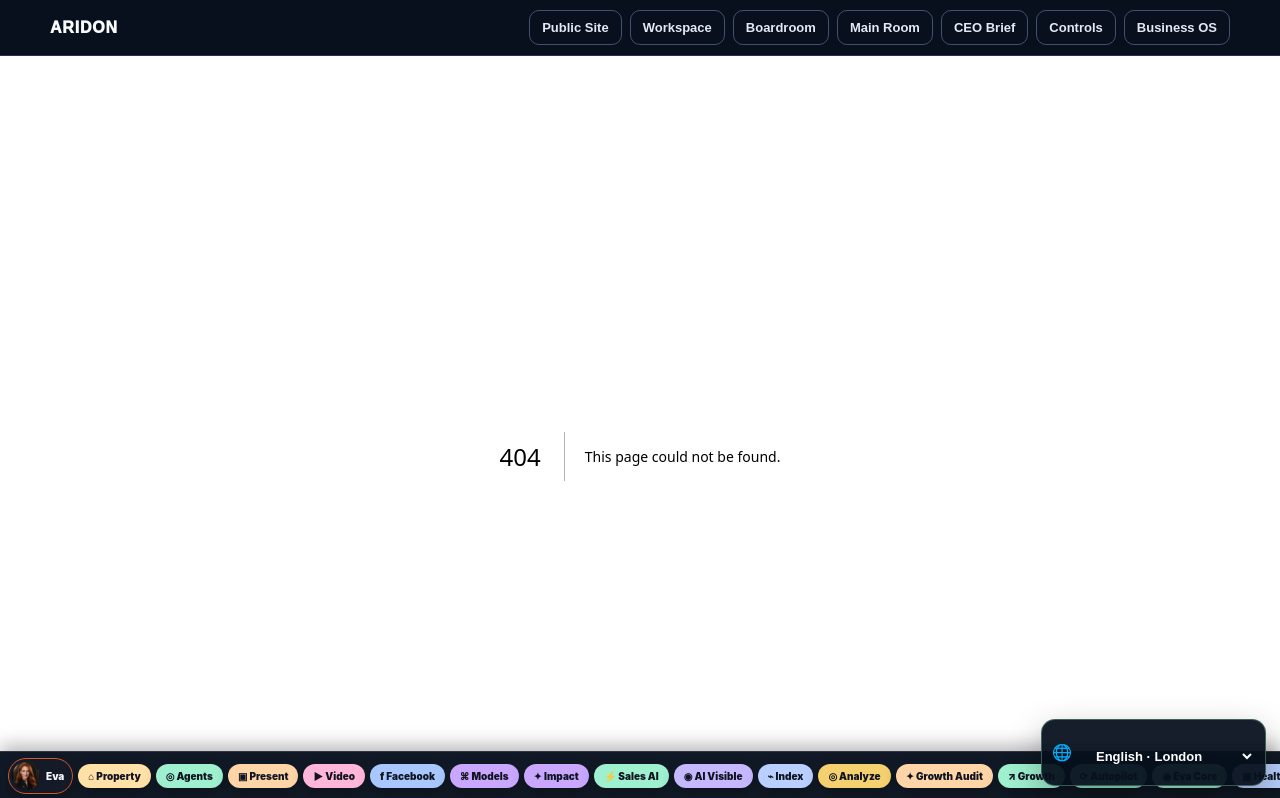
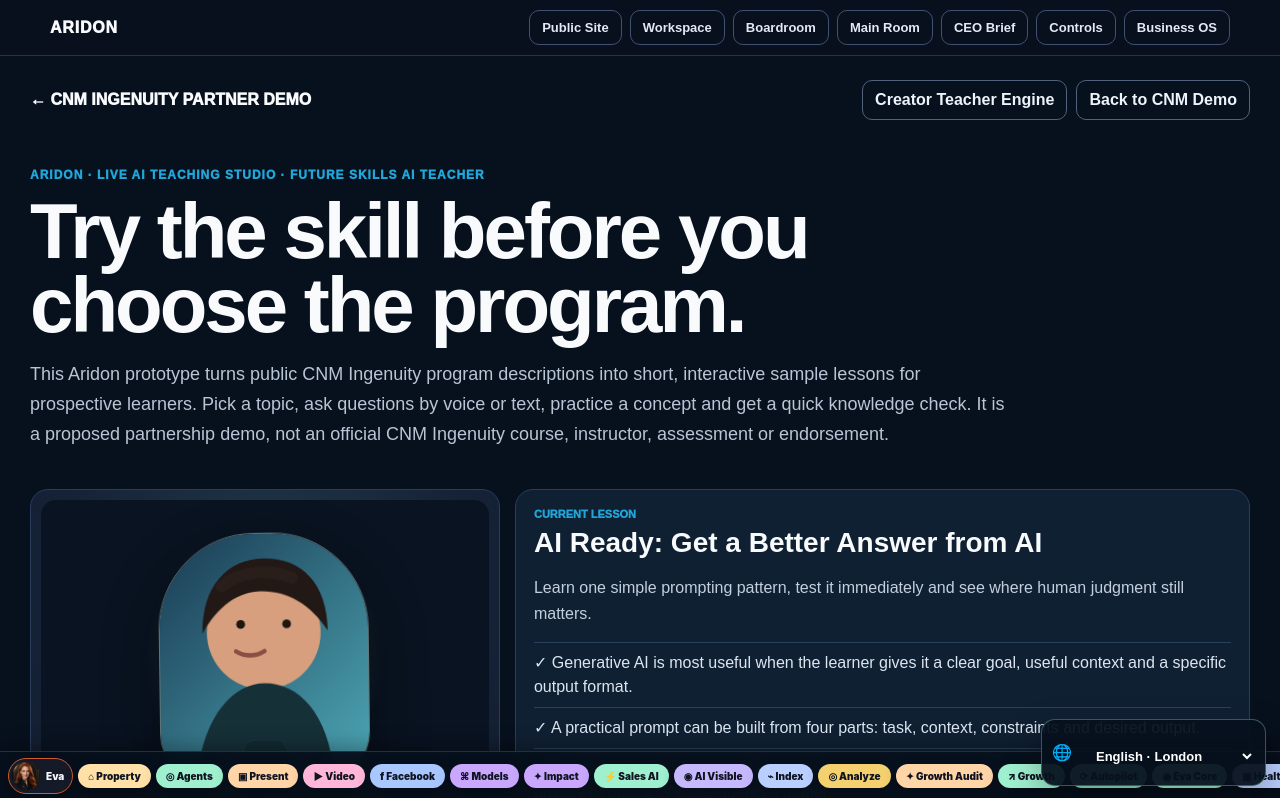
Before and after one commit to jimrusk/aridon-app, a Next.js app: page /partners/cnm-ingenuity/teacher in a window 1280 px wide. Before the commit this address had no page. Shown: the top 798 px of the page. Built offline with nearby package versions, Linux system fonts and the light colour scheme.

Commit message:
Add CNM Ingenuity AI teaching studio

```diff
--- /dev/null
+++ b/app/partners/cnm-ingenuity/teacher/page.tsx
@@ -0,0 +1,27 @@
+'use client';
+
+import CreatorTeachingStudio from '../../../../components/CreatorTeachingStudio';
+import { cnmModules } from '../../../../lib/cnmIngenuityCurriculum';
+
+export default function CnmIngenuityTeachingStudio() {
+  return (
+    <CreatorTeachingStudio
+      creatorSlug="cnm-ingenuity"
+      partnerHref="/partners/cnm-ingenuity"
+      displayName="CNM Ingenuity"
+      brandLabel="Future Skills AI Teacher"
+      tutorName="Future Skills Guide"
+      tutorVoiceId="Future Skills Guide"
+      headline="Try the skill before you choose the program."
+      disclosure="This Aridon prototype turns public CNM Ingenuity program descriptions into short, interactive sample lessons for prospective learners. Pick a topic, ask questions by voice or text, practice a concept and get a quick knowledge check. It is a proposed partnership demo, not an official CNM Ingenuity course, instructor, assessment or endorsement."
+      modules={cnmModules}
+      apiPath="/api/partners/cnm-ingenuity/teacher"
+      fallbackPortrait="/executives/maya.svg"
+      accent="#20A6D8"
+      secondaryAccent="#8FE6C4"
+      realWorldHref="/partners/cnm-ingenuity"
+      realWorldLabel="Back to CNM Demo"
+      realWorldPrompt="Help me choose which sample lesson to try based on my interests, current experience and the kind of work I want to do. Ask me only three questions, then recommend one lesson and explain why."
+    />
+  );
+}
```
